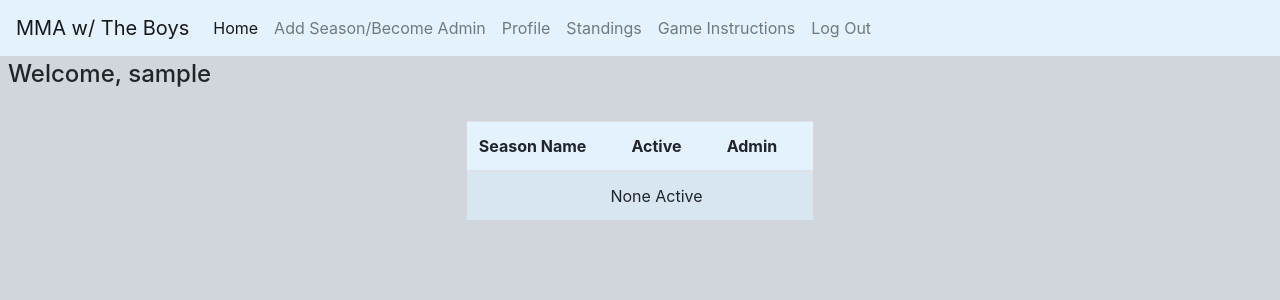
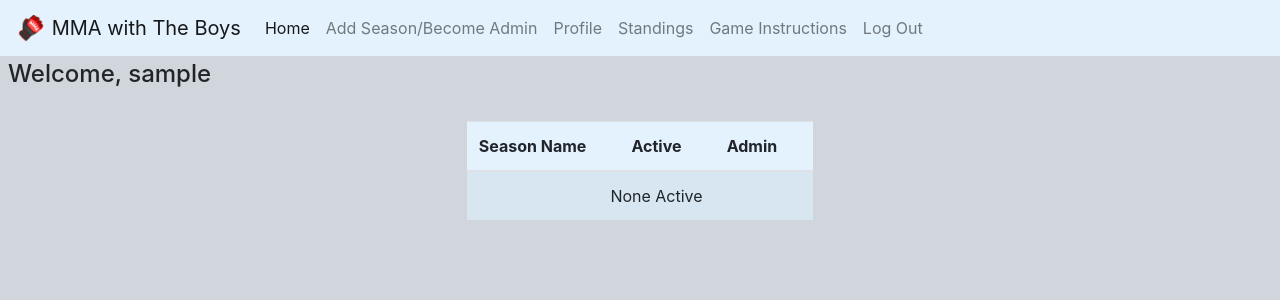
Before and after one commit to Vincent-Crescente/MMA_With_The_Boys, a Flask app: page /home in a window 1280 px wide. Shown: the top 300 px of the page. Run offline with Flask 2, Linux system fonts and the light colour scheme; the visitor is signed in with stand-in values (Sample User, id 1); data comes from the database, SQL or seed files in the repository; data that the repository does not hold is empty.

Commit message:
icon update

```diff
--- a/templates/base-nav.html
+++ b/templates/base-nav.html
@@ -12,7 +12,7 @@
         <link rel="stylesheet" href="https://cdn.jsdelivr.net/npm/bootstrap@4.5.3/dist/css/bootstrap.min.css" integrity="sha384-TX8t27EcRE3e/ihU7zmQxVncDAy5uIKz4rEkgIXeMed4M0jlfIDPvg6uqKI2xXr2" crossorigin="anonymous">
 
         <!-- Icon -->
-        <link rel="shortcut icon" href="{{ url_for('static', filename='glove-free-icon-guantes-de-mma-vector.png') }}">
+        <link rel="shortcut icon" href="{{ url_for('static', filename='glove.png') }}">
         <title>{% block title %}{% endblock %}</title>
 
 
@@ -62,8 +62,10 @@
 
 <div class="container-fluid" style="padding: 0px !important;">
 <nav class="navbar navbar-expand-lg navbar-light" style="background-color: #e3f2fd;">
-    <a class="navbar-brand" href="/home">MMA w/ The Boys</a>
-    <button class="navbar-toggler" type="button" data-toggle="collapse" data-target="#navbarNavAltMarkup" aria-controls="navbarNavAltMarkup" aria-expanded="false" aria-label="Toggle navigation">
+    <a class="navbar-brand" href="/home">
+        <img src="{{ url_for('static', filename='glove.png') }}" width="30" height="30" class="d-inline-block align-top" alt="">
+        MMA with The Boys
+    </a><button class="navbar-toggler" type="button" data-toggle="collapse" data-target="#navbarNavAltMarkup" aria-controls="navbarNavAltMarkup" aria-expanded="false" aria-label="Toggle navigation">
         <span class="navbar-toggler-icon"></span>
     </button>
 
```
Also changed, not shown: static/glove.png (added).
